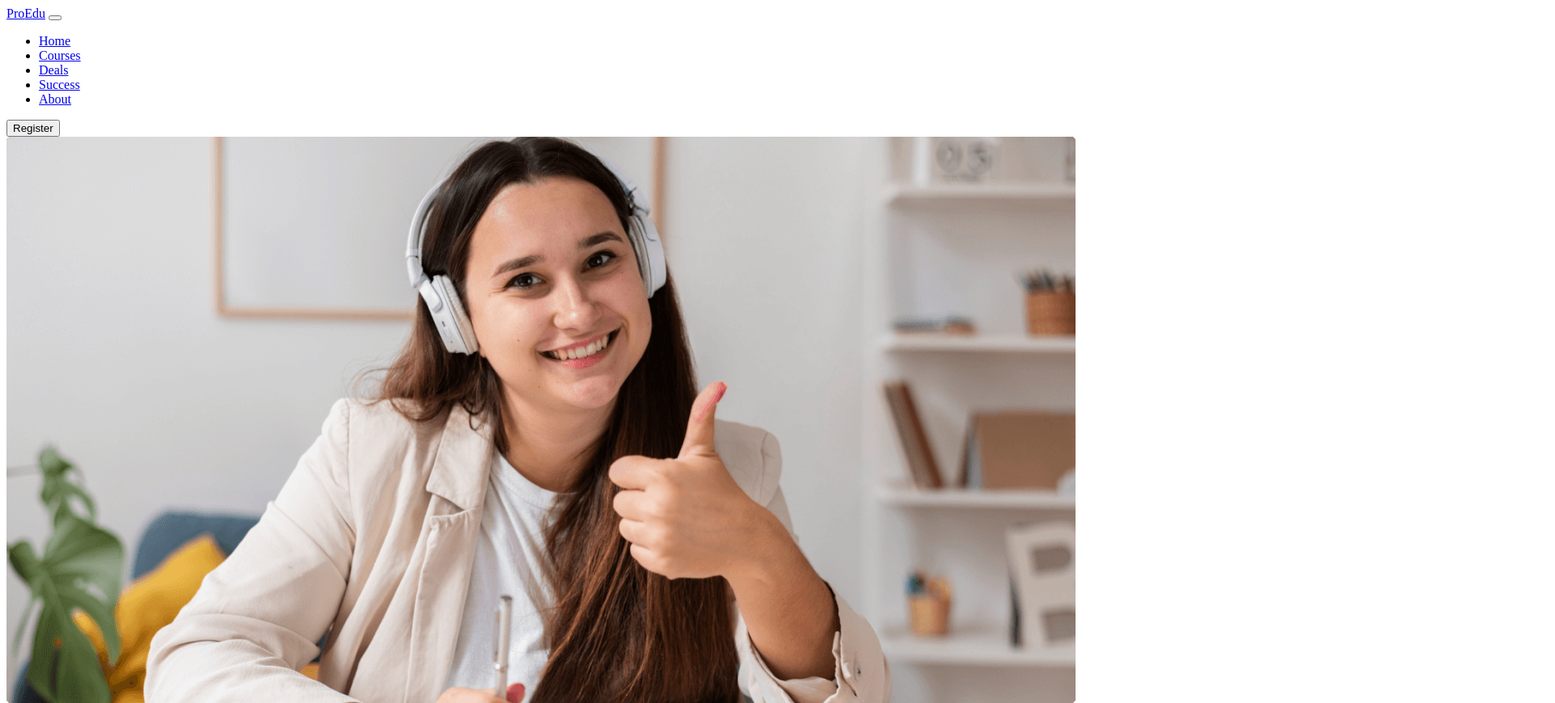
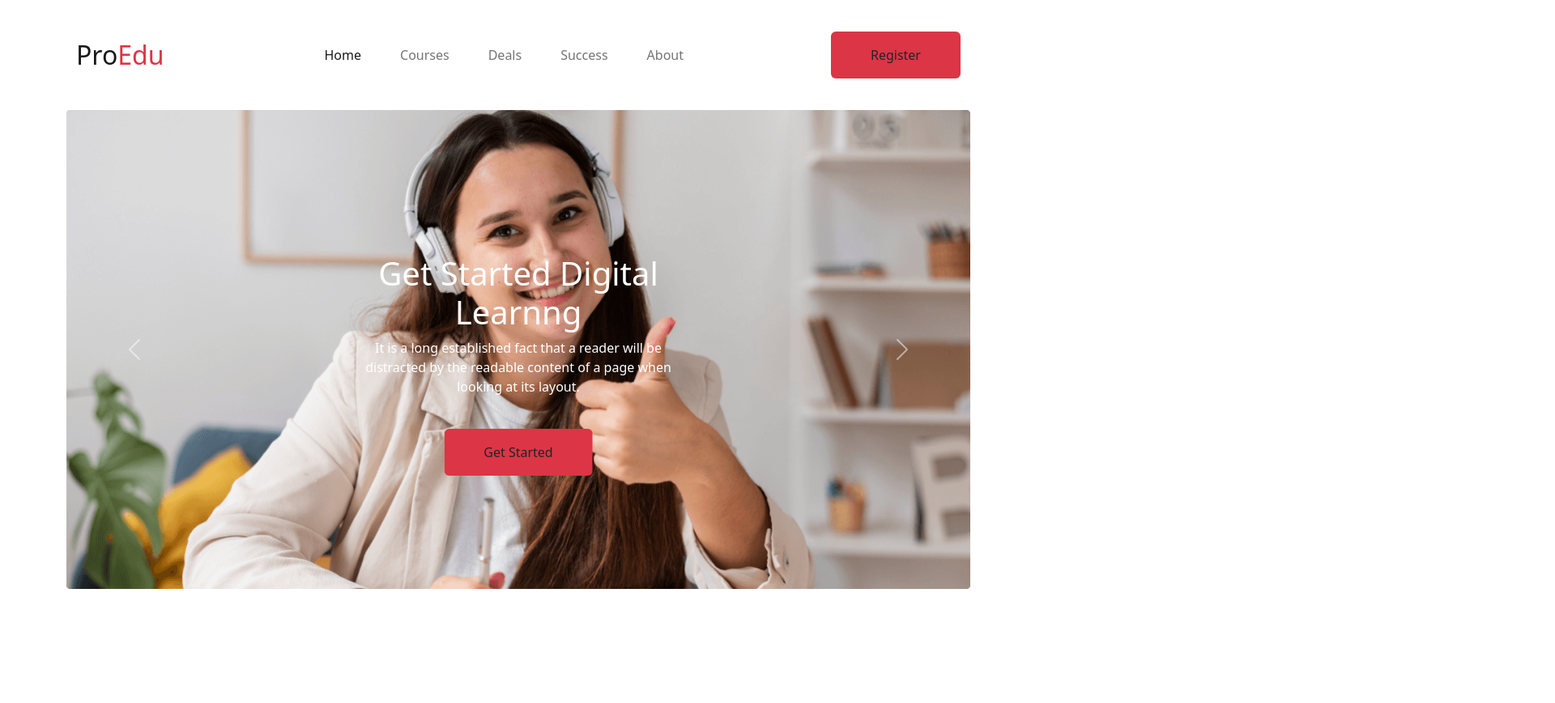
Before and after one commit to nomayen31/asserment-3, a plain HTML site: page index.html in a window 1280 px wide. Shown: the top 869 px of the page at 81% size, 1920 px wide, since content can reach past the window. After the commit the page ends 800 px from the top, so only its background shows below. Drawn offline with nearby package versions, Linux system fonts and the light colour scheme.

Commit message:
chnage color nabbar and slider

```diff
--- a/index.html
+++ b/index.html
@@ -4,6 +4,7 @@
     <meta charset="UTF-8">
     <meta http-equiv="X-UA-Compatible" content="IE=edge">
     <meta name="viewport" content="width=device-width, initial-scale=1.0">
+    <link href="https://cdn.jsdelivr.net/npm/bootstrap@5.2.0/dist/css/bootstrap.min.css" rel="stylesheet" integrity="sha384-gH2yIJqKdNHPEq0n4Mqa/HGKIhSkIHeL5AyhkYV8i59U5AR6csBvApHHNl/vI1Bx" crossorigin="anonymous">
     <title>Pro-Edu</title>
 </head>
 <body>
@@ -12,7 +13,7 @@
         <section class="container my-4">
             <nav class="navbar navbar-expand-lg">
                 <div class="container-fluid">
-                    <a class="navbar-brand fs-2" href="#">Pro<span class="text-warning">Edu</span></a>
+                    <a class="navbar-brand fs-2" href="#">Pro<span class="text-danger">Edu</span></a>
                     <button class="navbar-toggler" type="button" data-bs-toggle="collapse"
                         data-bs-target="#navbarSupportedContent" aria-controls="navbarSupportedContent"
                         aria-expanded="false" aria-label="Toggle navigation">
@@ -36,7 +37,7 @@
                                 <a class="nav-link" href="#">About</a>
                             </ li >
                         </ul>
-                        <button type="button" class="btn bg-warning p-3 px-5">Register</button>
+                        <button type="button" class="btn bg-danger p-3 px-5">Register</button>
                     </div>
                 </div>
             </nav>
@@ -54,7 +55,7 @@
                                     <p>It is a long established fact that a reader will be distracted by the readable content of
                                         a page when looking at its layout.</p>
                                     <div class="slider-btn">
-                                        <button class="btn bg-warning p-3 px-5 mt-4">Get Started</button>
+                                        <button class="btn bg-danger p-3 px-5 mt-4">Get Started</button>
                                     </div>
                                 </div>
                             </div>
@@ -66,7 +67,7 @@
                                     <p>It is a long established fact that a reader will be distracted by the readable content of
                                         a page when looking at its layout.</p>
                                     <div class="slider-btn">
-                                        <button class="btn bg-warning p-3 px-5 mt-4">Get Started</button>
+                                        <button class="btn bg-danger p-3 px-5 mt-4">Get Started</button>
                                     </div>
                                 </div>
                             </div>
@@ -78,7 +79,7 @@
                                     <p>It is a long established fact that a reader will be distracted by the readable content of
                                         a page when looking at its layout.</p>
                                     <div class="slider-btn">
-                                        <button class="btn bg-warning p-3 px-5 mt-4">Get Started</button>
+                                        <button class="btn bg-danger p-3 px-5 mt-4">Get Started</button>
                                     </div>
                                 </div>
                             </div>
@@ -99,4 +100,5 @@
                 <!-- Slider end  -->
         </header>
 </body>
+<script src="https://cdn.jsdelivr.net/npm/bootstrap@5.2.0/dist/js/bootstrap.bundle.min.js"></script>
 </html>
```
